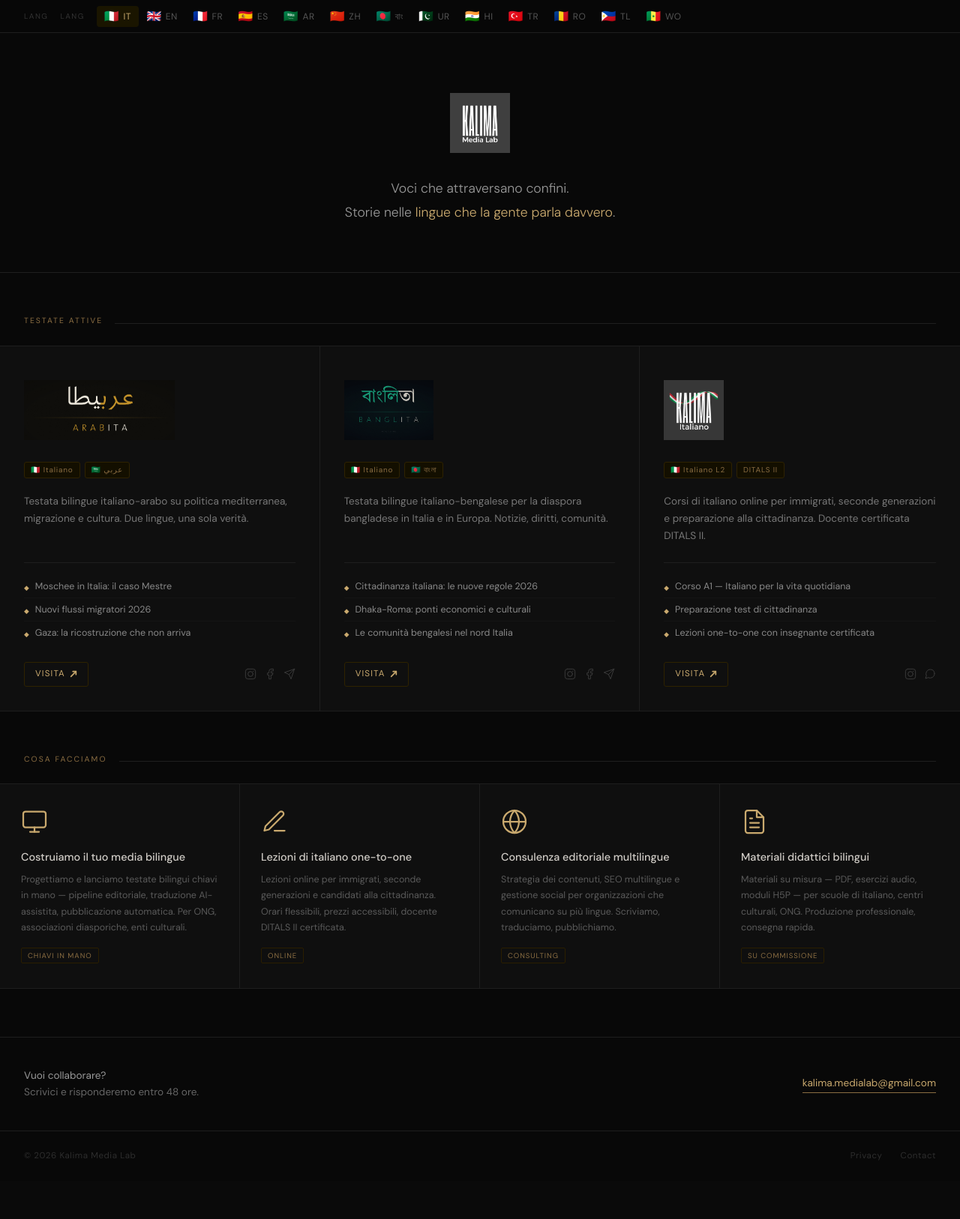
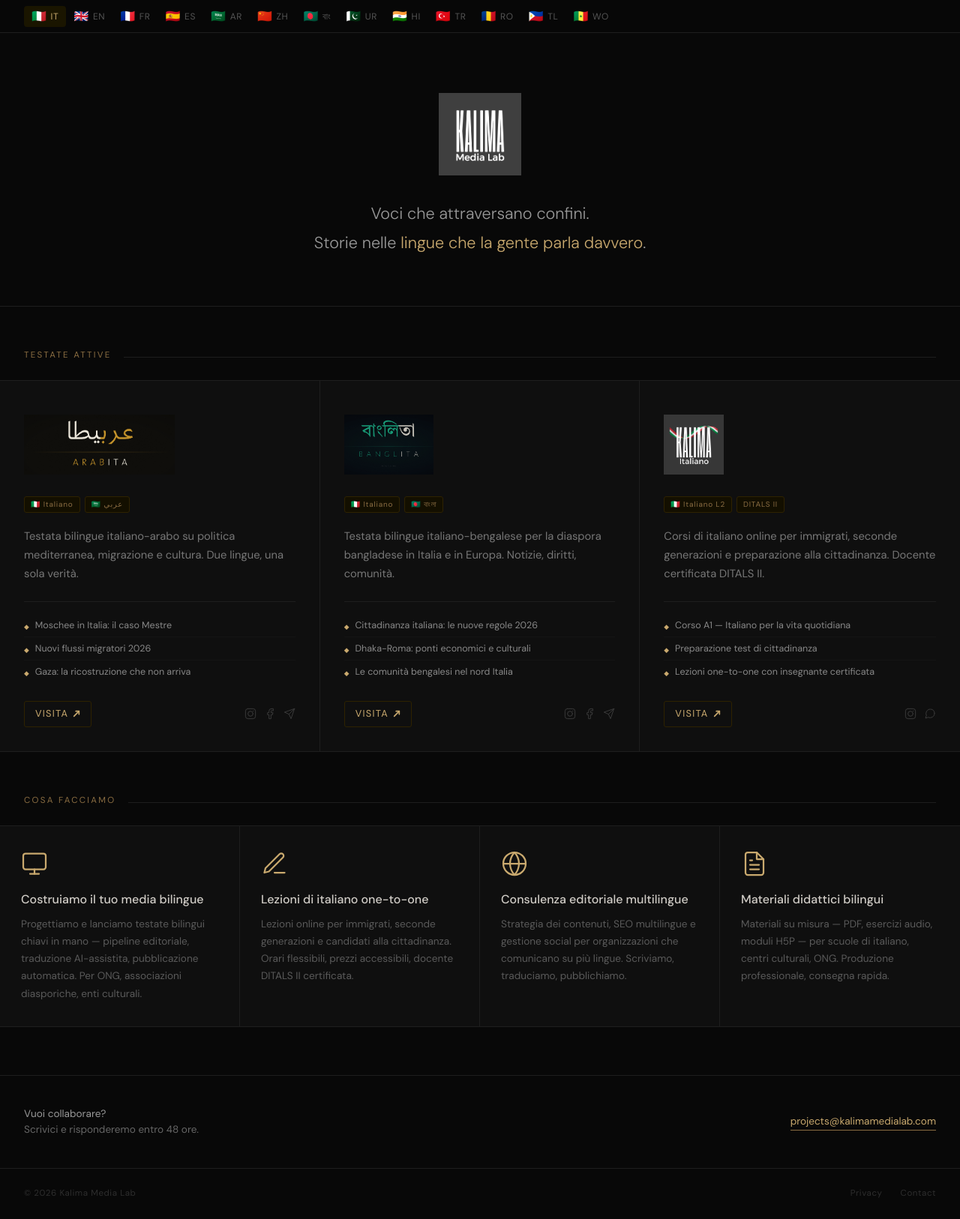
Before and after one commit to kalimamedialab/kalima-website, a Flask app: page / in a window 1280 px wide. Shown: the whole page at 75% size. Before the commit the page ends 1548 px from the top, so only its background shows below. Run offline with Flask 3, Linux system fonts and the light colour scheme; data that the repository does not hold is empty.

Commit message:
fix: layout updates per comunicato stampa

```diff
--- a/templates/index.html
+++ b/templates/index.html
@@ -21,7 +21,7 @@
   background:#080808;
   color:#e8e4de;
   font-family:'DM Sans',sans-serif;
-  font-size:17px;
+  font-size:18px;
   line-height:1.6;
   min-height:100vh;
   overflow-x:hidden;
@@ -96,13 +96,13 @@
   position:relative;
 }
 .hero-logo-img{
-  height:80px;
+  height:110px;
   width:auto;
   margin:0 auto 2rem;
   filter:brightness(1.15);
 }
 .hero-tagline{
-  font-size:1.1rem;
+  font-size:1.35rem;
   color:var(--text-mid);
   font-weight:300;
   max-width:500px;
@@ -123,7 +123,7 @@
   gap:1rem;
 }
 .section-label{
-  font-size:0.65rem;
+  font-size:0.72rem;
   letter-spacing:0.2em;
   text-transform:uppercase;
   color:var(--gold-dim);
@@ -190,7 +190,7 @@
 }
 
 .proj-desc{
-  font-size:0.85rem;
+  font-size:0.92rem;
   color:#777;
   line-height:1.7;
   margin-bottom:1.5rem;
@@ -213,8 +213,8 @@
   align-items:flex-start;
 }
 .headline-item:last-child{border-bottom:none}
-.hl-l2{font-size:0.82rem;color:#b0a898;font-weight:400;display:block;margin-bottom:2px}
-.hl-it{font-size:0.75rem;color:#555}
+.hl-l2{font-size:0.92rem;color:#b0a898;font-weight:400;display:block;margin-bottom:2px}
+.hl-it{font-size:0.85rem;color:#555}
 .headline-dot{color:var(--gold);font-size:0.55rem;margin-top:5px;flex-shrink:0}
 
 .proj-footer{
@@ -227,7 +227,7 @@
   display:inline-flex;
   align-items:center;
   gap:6px;
-  font-size:0.72rem;
+  font-size:0.8rem;
   letter-spacing:0.1em;
   text-transform:uppercase;
   color:var(--gold);
@@ -285,14 +285,14 @@
 .svc-icon svg{width:100%;height:100%;stroke:currentColor;fill:none;stroke-width:1.5;stroke-linecap:round;stroke-linejoin:round}
 
 .svc-title{
-  font-size:0.9rem;
+  font-size:1rem;
   font-weight:500;
   color:#d0ccc6;
   margin-bottom:0.6rem;
   line-height:1.4;
 }
 .svc-desc{
-  font-size:0.78rem;
+  font-size:0.85rem;
   color:#5a5a5a;
   line-height:1.7;
 }
@@ -380,7 +380,6 @@
 
 <!-- ── LANG BAR ──────────────────────────────────────────────────────────── -->
 <nav id="lang-bar" role="navigation" aria-label="Language selector">
-  <span class="lang-label">LANG</span>
   <!-- buttons generated by JS -->
 </nav>
 
@@ -549,7 +548,6 @@
       </div>
       <div class="svc-title" id="svc1-title">Costruiamo il tuo media bilingue</div>
       <p class="svc-desc" id="svc1-desc">Progettiamo e lanciamo testate bilingui chiavi in mano — pipeline editoriale, traduzione AI-assistita, pubblicazione automatica. Per ONG, associazioni diasporiche, enti culturali.</p>
-      <span class="svc-tag">Chiavi in mano</span>
     </div>
 
     <div class="service-card fade-up">
@@ -558,7 +556,6 @@
       </div>
       <div class="svc-title" id="svc2-title">Lezioni di italiano one-to-one</div>
       <p class="svc-desc" id="svc2-desc">Lezioni online per immigrati, seconde generazioni e candidati alla cittadinanza. Orari flessibili, prezzi accessibili, docente DITALS II certificata.</p>
-      <span class="svc-tag">Online</span>
     </div>
 
     <div class="service-card fade-up">
@@ -567,7 +564,6 @@
       </div>
       <div class="svc-title" id="svc3-title">Consulenza editoriale multilingue</div>
       <p class="svc-desc" id="svc3-desc">Strategia dei contenuti, SEO multilingue e gestione social per organizzazioni che comunicano su più lingue. Scriviamo, traduciamo, pubblichiamo.</p>
-      <span class="svc-tag">Consulting</span>
     </div>
 
     <div class="service-card fade-up">
@@ -576,7 +572,6 @@
       </div>
       <div class="svc-title" id="svc4-title">Materiali didattici bilingui</div>
       <p class="svc-desc" id="svc4-desc">Materiali su misura — PDF, esercizi audio, moduli H5P — per scuole di italiano, centri culturali, ONG. Produzione professionale, consegna rapida.</p>
-      <span class="svc-tag">Su commissione</span>
     </div>
 
   </div>
@@ -588,7 +583,7 @@
     <strong id="contact-label">Vuoi collaborare?</strong><br>
     Scrivici e risponderemo entro 48 ore.
   </p>
-  <a href="mailto:kalima.medialab@gmail.com" class="contact-email">kalima.medialab@gmail.com</a>
+  <a href="mailto:projects@kalimamedialab.com" class="contact-email">projects@kalimamedialab.com</a>
 </div>
 
 <!-- ── FOOTER ─────────────────────────────────────────────────────────────── -->
@@ -596,7 +591,7 @@
   <span class="footer-copy">© 2026 Kalima Media Lab</span>
   <div class="footer-links">
     <a href="/privacy">Privacy</a>
-    <a href="mailto:kalima.medialab@gmail.com">Contact</a>
+    <a href="mailto:projects@kalimamedialab.com">Contact</a>
   </div>
 </footer>
 
@@ -847,11 +842,6 @@
 // ── LANG BAR INIT ────────────────────────────────────────────────────────
 let currentLang = 'it';
 const bar = document.getElementById('lang-bar');
-const labelEl = document.createElement('span');
-labelEl.className='lang-label';
-labelEl.textContent='LANG';
-bar.appendChild(labelEl);
-
 LANGS.forEach(l => {
   const btn = document.createElement('button');
   btn.className = 'lang-btn' + (l.code === currentLang ? ' active' : '');
```
